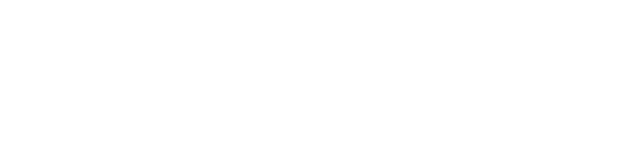
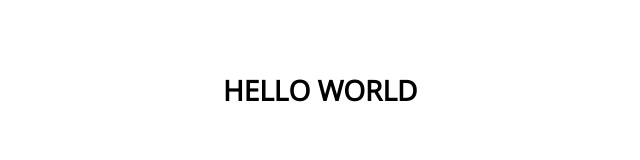
Before and after one commit to iandelible/Flashback-React, a plain HTML site: page index.html in a window 1280 px wide. Shown: the whole page, without its empty margins (97-737 px from the left). Drawn offline with nearby package versions, Linux system fonts and the light colour scheme.

Commit message:
add babel, react, react-dom dependencies
first page with babel, react, react-dom dependencies

```diff
--- a/index.html
+++ b/index.html
@@ -1,6 +1,17 @@
-<! DOCTYPE html>
+<!DOCTYPE html>
 <html>
   <head>
+    <!--Loads required libraries for React -->
+    <!-- Babel project allows use of ES6 on web browsers that do not natively support it -->
+    <script src="https://cdnjs.cloudflare.com/ajax/libs/babel-standalone/6.26.0/babel.min.js"></script>
+    <!-- react and react-dom libraries -->
+    <script src="https://cdnjs.cloudflare.com/ajax/libs/react/16.0.0/umd/react.development.js"></script>
+    <script src="https://cdnjs.cloudflare.com/ajax/libs/react-dom/16.0.0/umd/react-dom.development.js"></script>
+    <!-- links index.css fille in the same directory to this index.html file -->
+    <link rel="stylesheet" type="text/css" href="index.css"></link>
   </head>
+  <body>
+    <h1>HELLO WORLD</h1>
+  </body>
 
 </html>
```
